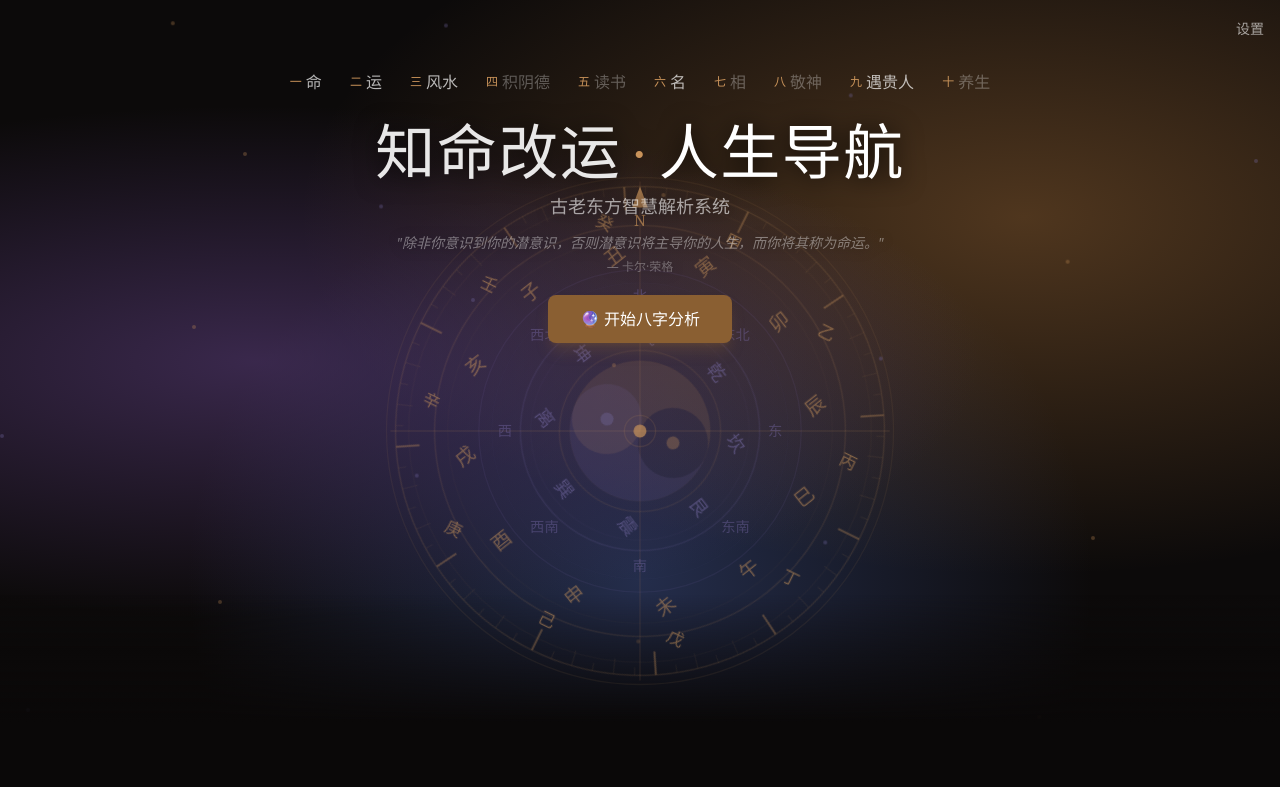
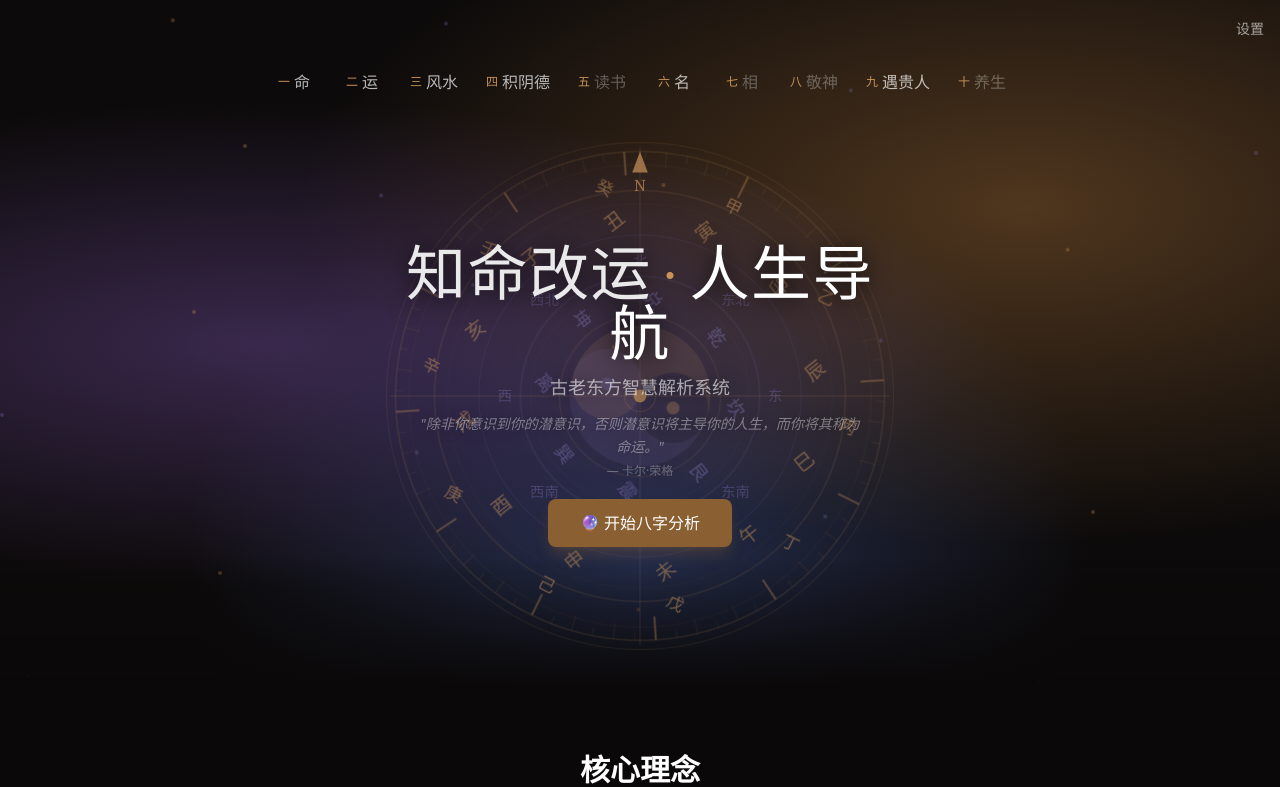
Before and after one commit to wuyi-LifeGPS/fatemaster-ai, a Next.js app: page / in a window 1280 px wide. Shown: the top 787 px of the page. Built offline with nearby package versions, Linux system fonts and the light colour scheme.

Commit message:
feat: 标题居中罗盘+导航tooltip改样式+四积阴德链接每日运势

```diff
--- a/src/app/page.tsx
+++ b/src/app/page.tsx
@@ -7,7 +7,7 @@ export default function Home() {
     { num: '一', label: '命', subtitle: '八字命理', href: '/bazi', available: true },
     { num: '二', label: '运', subtitle: '大运流年', href: '/bazi', available: true },
     { num: '三', label: '风水', subtitle: '改运建议', href: '/bazi', available: true },
-    { num: '四', label: '积阴德', subtitle: '积德行善', href: '#', available: false },
+    { num: '四', label: '积阴德', subtitle: '积德行善', href: '/daily', available: true },
     { num: '五', label: '读书', subtitle: '学习书架', href: '#', available: false },
     { num: '六', label: '名', subtitle: '姓名分析', href: '/naming', available: true },
     { num: '七', label: '相', subtitle: '面相手相', href: '#', available: false },
@@ -111,7 +111,7 @@ export default function Home() {
                   <span className="text-fate-400 font-serif text-xs">{item.num}</span>
                   <span className="font-serif">{item.label}</span>
                 </span>
-                <span className="absolute top-full mt-1 px-2 py-0.5 rounded text-xs text-white/70 bg-black/60 backdrop-blur-sm opacity-0 group-hover:opacity-100 transition-opacity pointer-events-none whitespace-nowrap">
+                <span className="text-[10px] text-white/40 opacity-0 group-hover:opacity-100 transition-opacity mt-0.5 leading-none">
                   {item.subtitle}
                 </span>
               </Link>
@@ -119,33 +119,8 @@ export default function Home() {
           </div>
         </div>
 
-        {/* 标题层 - 浮在罗盘上方 */}
-        <div className="relative z-20 text-center mb-2">
-          <h1 className="text-4xl sm:text-5xl md:text-6xl mb-2 font-brush text-white drop-shadow-[0_2px_12px_rgba(0,0,0,0.9)] tracking-wide"
-            style={{ fontWeight: 400 }}
-          >
-            <span className="text-white/90">知命改运</span>
-            <span className="text-fate-400 mx-1 sm:mx-2">·</span>
-            <span>人生导航</span>
-          </h1>
-          <p className="text-base sm:text-lg text-white/60 mb-3 font-serif drop-shadow-[0_1px_8px_rgba(0,0,0,0.8)]">
-            古老东方智慧解析系统
-          </p>
-          <blockquote className="text-white/40 italic text-sm max-w-lg mx-auto mb-5 leading-relaxed drop-shadow-[0_1px_6px_rgba(0,0,0,0.7)]">
-            "除非你意识到你的潜意识，否则潜意识将主导你的人生，而你将其称为命运。"
-            <span className="text-xs not-italic mt-1 block text-white/30">— 卡尔·荣格</span>
-          </blockquote>
-
-          <Link
-            href="/bazi"
-            className="inline-block bg-fate-600 hover:bg-fate-500 text-white px-8 py-3 rounded-lg text-base transition-all shadow-lg shadow-fate-600/30 hover:shadow-xl hover:shadow-fate-500/40 hover:-translate-y-0.5"
-          >
-            🔮 开始八字分析
-          </Link>
-        </div>
-
-        {/* 罗盘层 - 上移与标题重叠 */}
-        <div className="relative z-10 flex justify-center mt-[-120px] sm:mt-[-150px] md:mt-[-180px]">
+        {/* 罗盘层 */}
+        <div className="relative z-10 flex justify-center">
           <div className="relative w-[320px] h-[320px] sm:w-[380px] sm:h-[380px] md:w-[460px] md:h-[460px] lg:w-[520px] lg:h-[520px]">
             <svg
               className="absolute inset-0 w-full h-full"
@@ -314,6 +289,32 @@ export default function Home() {
                 </circle>
               </g>
             </svg>
+
+            {/* 标题层 - 绝对定位覆盖罗盘中心 */}
+            <div className="absolute inset-0 z-20 flex flex-col items-center justify-center text-center px-4">
+              <h1 className="text-4xl sm:text-5xl md:text-6xl mb-2 font-brush text-white drop-shadow-[0_2px_12px_rgba(0,0,0,0.9)] tracking-wide"
+                style={{ fontWeight: 400 }}
+              >
+                <span className="text-white/90">知命改运</span>
+                <span className="text-fate-400 mx-1 sm:mx-2">·</span>
+                <span>人生导航</span>
+              </h1>
+              <p className="text-base sm:text-lg text-white/60 mb-3 font-serif drop-shadow-[0_1px_8px_rgba(0,0,0,0.8)]">
+                古老东方智慧解析系统
+              </p>
+              <blockquote className="text-white/40 italic text-sm max-w-md mx-auto mb-5 leading-relaxed drop-shadow-[0_1px_6px_rgba(0,0,0,0.7)]"
+              >
+                "除非你意识到你的潜意识，否则潜意识将主导你的人生，而你将其称为命运。"
+                <span className="text-xs not-italic mt-1 block text-white/30">— 卡尔·荣格</span>
+              </blockquote>
+
+              <Link
+                href="/bazi"
+                className="inline-block bg-fate-600 hover:bg-fate-500 text-white px-8 py-3 rounded-lg text-base transition-all shadow-lg shadow-fate-600/30 hover:shadow-xl hover:shadow-fate-500/40 hover:-translate-y-0.5"
+              >
+                🔮 开始八字分析
+              </Link>
+            </div>
           </div>
         </div>
 
```
Also changed, not shown: 17 other files (tests, documents, lock files or other folders).
